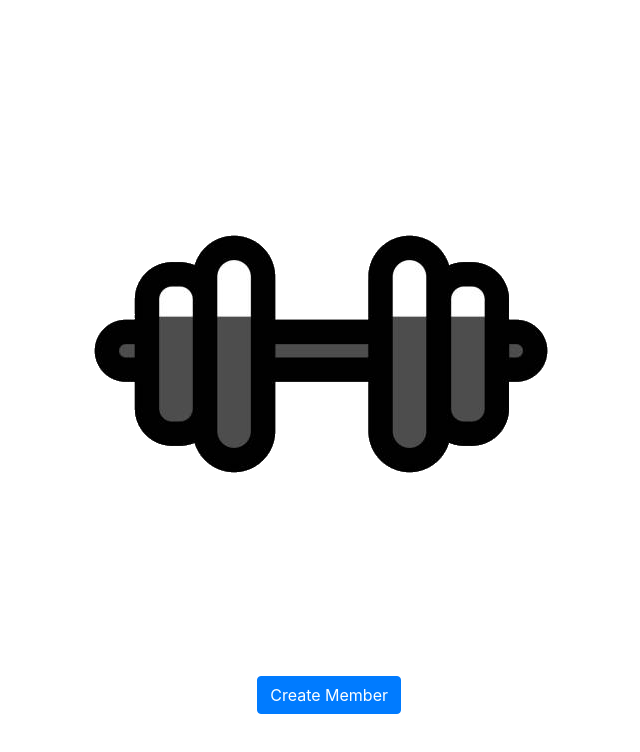
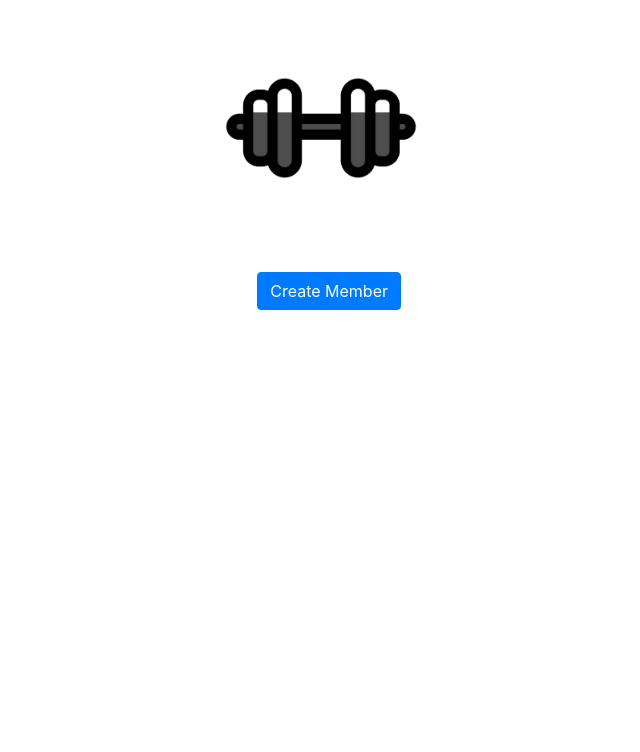
Before and after one commit to ohk-soe-htet/Acrochief, a website: page public/pages/ManageMembers.html in a window 1280 px wide. Shown: the whole page, without its empty margins (319-959 px from the left). Drawn offline with nearby package versions, Linux system fonts and the light colour scheme.

Commit message:
Removed top margin and optimized size of gym logo

```diff
--- a/public/pages/ManageMembers.html
+++ b/public/pages/ManageMembers.html
@@ -14,9 +14,9 @@
 </head>
 
 <body>
-    <div class="container mt-5">
+    <div class="container">
         <div class="row justify-content-center">
-            <img src="../images/GymIcon.png" alt="Gym Logo">
+            <img src="../images/GymIcon.png" alt="Gym Logo" width="256" height="256">
         </div>
 
         <div class="row justify-content-center mt-3">
```
